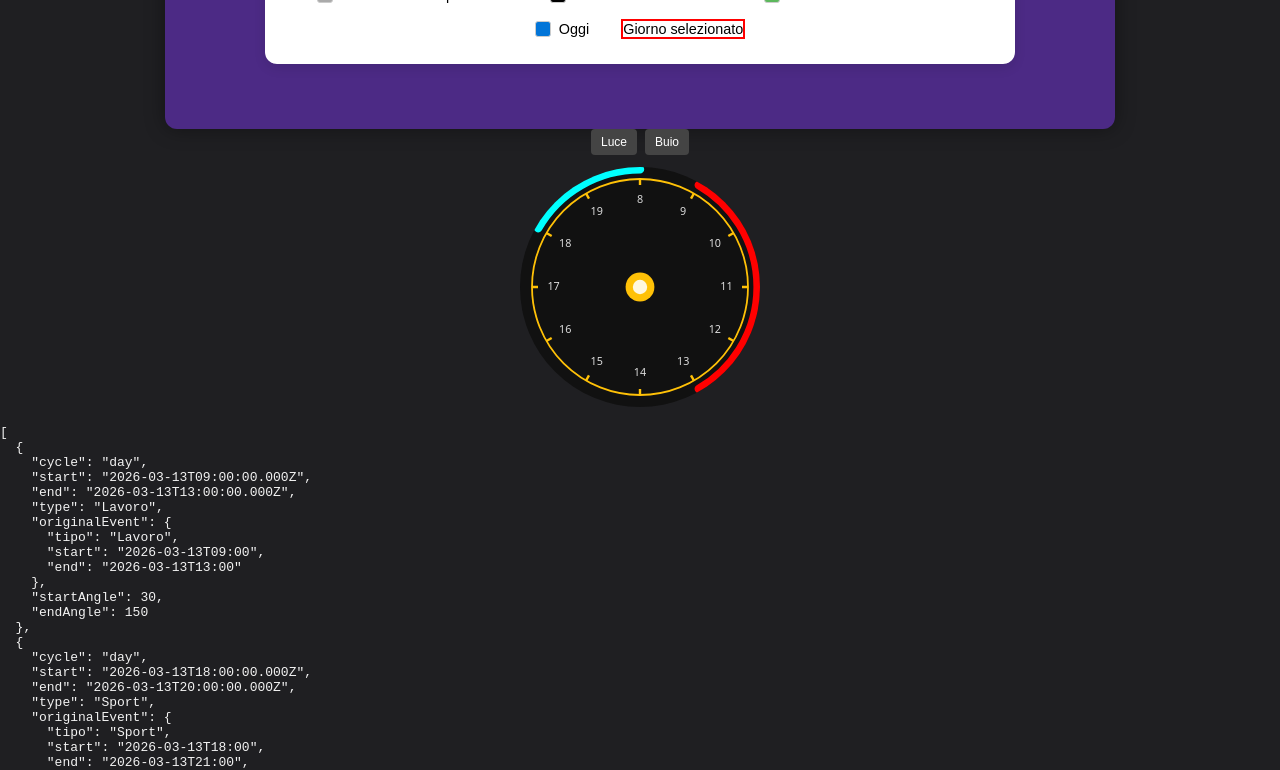
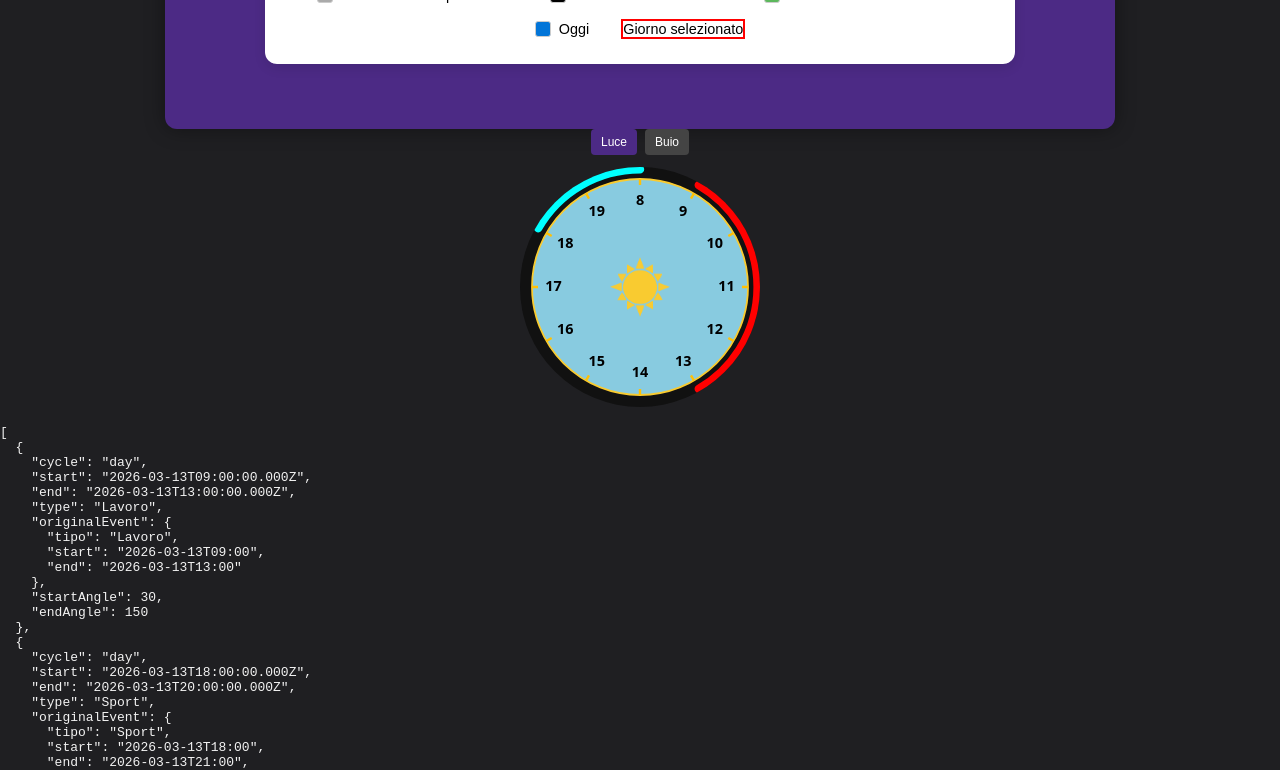
Before and after one commit to Giacomo-Bruzzone8/calendario-signals, an Angular app: page / in a window 1280 px wide. Shown: the part 700-1470 px from the top of the page. Built offline with nearby package versions, Linux system fonts and the light colour scheme.

Commit message:
Migliorato stile della timeline

```diff
--- a/src/app/app.html
+++ b/src/app/app.html
@@ -25,7 +25,7 @@
 
    <!-- TIMELINE -->
   <div class="timeline-container">
-    <app-timeline-circolare />
+    <app-timeline-circolare style="margin-top: 20px;" />
   </div>
 
 </div>
--- a/src/app/calendar/calendar.ts
+++ b/src/app/calendar/calendar.ts
@@ -9,7 +9,6 @@ import { CalendarDay } from '../models/calendar-day.model';
   templateUrl: './calendar.html',
   styleUrls: ['./calendar.css']
 })
-
 export class CalendarComponent {
   // VARIABILI
   giorniDellaSettimana = ['Lun', 'Mar', 'Mer', 'Gio', 'Ven', 'Sab', 'Dom'];
--- a/src/app/timeline-circolare/timeline-circolare.css
+++ b/src/app/timeline-circolare/timeline-circolare.css
@@ -4,6 +4,8 @@
   text-align: center;
   font-family: system-ui, sans-serif;
   color: white;
+
+  display: block;
 }
 
 .controls {
@@ -11,7 +13,6 @@
   display: flex;
   justify-content: center;
   gap: 8px;
-}
 
   button {
     padding: 6px 10px;
@@ -22,7 +23,14 @@ button {
     color: white;
     cursor: pointer;
     transition: background 0.2s;
+
+    &.active {
+      background-color: #4c2a85;
     }
+  }
+}
+
+
 
 button:hover {
   background: #666;
@@ -34,9 +42,15 @@ svg {
 }
 
 .hour-label {
-  font-size: 9px;
-  fill: #ddd;
-  font-weight: 500;
+  font-size: 12px;
+  font-weight: bold;
+
+  &.day {
+    fill: black;
+  }
+  &.night {
+    fill: #ede1b3;
+  }
 }
 
 .activity-arc {
--- a/src/app/timeline-circolare/timeline-circolare.html
+++ b/src/app/timeline-circolare/timeline-circolare.html
@@ -2,8 +2,8 @@
 
   <!-- Controlli -->
   <div class="controls">
-    <button (click)="visibleCycle = 'day'">Luce</button>
-    <button (click)="visibleCycle = 'night'">Buio</button>
+    <button (click)="visibleCycle = 'day'" [class.active]="visibleCycle === 'day'">Luce</button>
+    <button (click)="visibleCycle = 'night'" [class.active]="visibleCycle === 'night'">Buio</button>
   </div>
 
   <svg width="240" height="240" viewBox="0 0 200 200">
@@ -11,10 +11,25 @@
     <!-- CERCHIO PRINCIPALE -->
     <circle
       cx="100" cy="100" r="90"
-      [attr.stroke]="visibleCycle === 'day' ? '#FFC107' : '#3F51B5'"
+      [attr.stroke]="visibleCycle === 'day' ? '#f9cb30' : '#3F51B5'"
+      [attr.fill]="visibleCycle === 'day' ? '#88cbe0' : '#11061c'"
       stroke-width="1.5"
       fill="none"
     />
+
+    <!-- ICONA CENTRALE (SOLE / LUNA) -->
+    <g>
+      @if (visibleCycle === 'day')
+      {
+        <!-- Sole -->
+        <image xlink:href="img/sole.png" x="75" y="75" width="50" height="50" />
+      }
+      @else
+      {
+        <!-- Sole -->
+        <image xlink:href="img/luna.png" x="81" y="81" width="38" height="38" />
+      }
+    </g>
 
 
     <!-- TACCHETTE LUCE -->
@@ -32,7 +47,7 @@
           [attr.y]="polarToCartesian(100, 100, 72, t.angle).y"
           text-anchor="middle"
           alignment-baseline="middle"
-          class="hour-label"
+          class="hour-label day"
         >
           {{ t.hour }}
         </text>
@@ -54,7 +69,7 @@
           [attr.y]="polarToCartesian(100, 100, 72, t.angle).y"
           text-anchor="middle"
           alignment-baseline="middle"
-          class="hour-label"
+          class="hour-label night"
         >
           {{ t.hour }}
         </text>
@@ -75,27 +90,7 @@
         }
       }
     </g>
-
-    <!-- ICONA CENTRALE (SOLE / LUNA) -->
-    <g>
-      @if (visibleCycle === 'day') {
-        <!-- Sole minimal -->
-        <circle cx="100" cy="100" r="12" fill="#FFC107" />
-        <circle cx="100" cy="100" r="6" fill="#FFF8E1" />
-      }
-      @else {
-        <!-- Luna minimal -->
-        <path
-          d="M100 88
-             A12 12 0 1 0 100 112
-             A8 8 0 1 1 100 88"
-          fill="#3F51B5"
-        />
-      }
-    </g>
-
   </svg>
-
 </div>
 
 <pre>{{ archiLogici | json }}</pre>
```
Also changed, not shown: public/img/luna.png (added), public/img/sole.png (added). Lines whose indentation alone changed are shown as unchanged.
